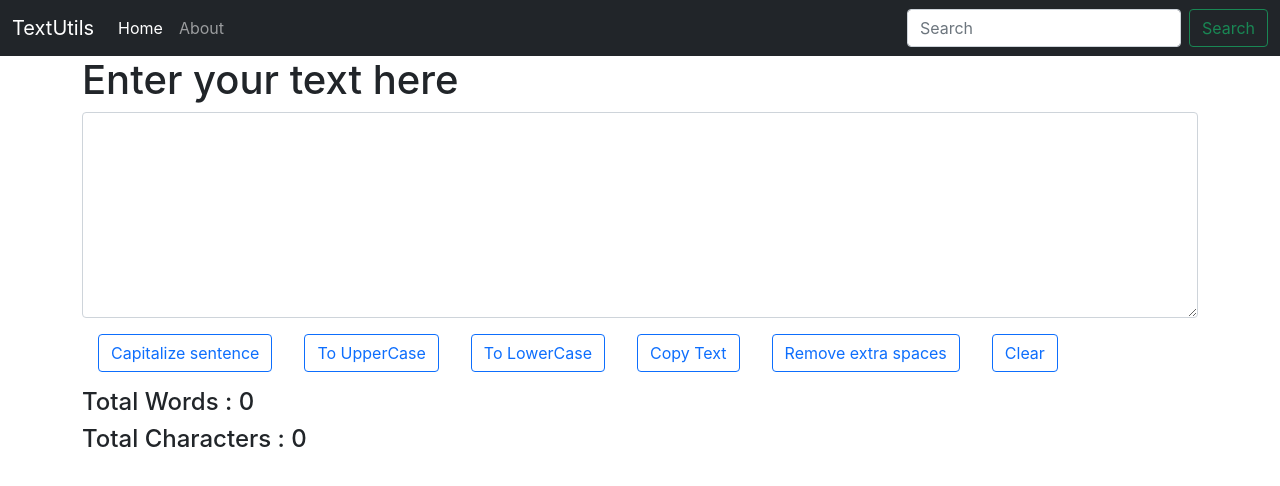
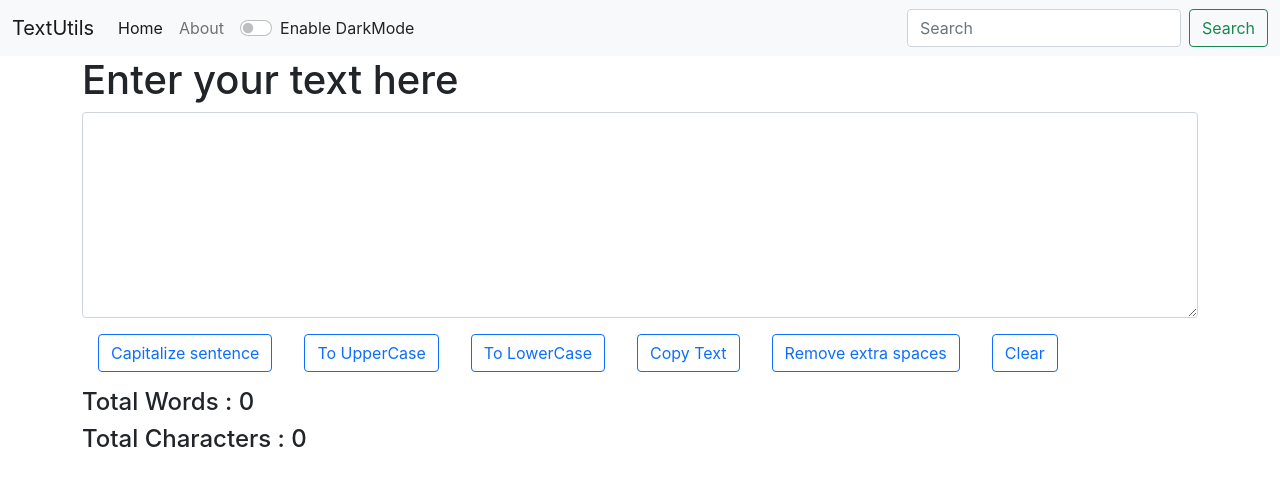
Before and after one commit to KanakPitalia/textutils, a React (Create React App) app: page / in a window 1280 px wide. Shown: the top 486 px of the page. Built offline with nearby package versions, Linux system fonts and the light colour scheme.

Commit message:
fixed some more bugs and added darkmode

```diff
--- a/src/App.js
+++ b/src/App.js
@@ -1,12 +1,50 @@
 import './App.css';
 import Navbar from './components/Navbar';
 import TextForm from './components/TextForm';
+import React, { useState } from 'react';
+
+
+
+
 function App() {
+
+
+  const [mode, setMode] = useState("light");
+
+  // backgroundColor: "#191818"
+
+
+  const Mode = () => {
+    if (mode == "light") {
+      setMode("dark");
+      document.body.style.backgroundColor = "rgb(25 28 32)";
+      document.body.style.color = "white";
+
+    }
+    else {
+      setMode("light");
+      document.body.style.backgroundColor = "white";
+      document.body.style.color = "black";
+    }
+    // console.log(style.color);
+    // if (style.color == "white") {
+    //   style.color = "black";
+    //   style.backgroundColor = "white";
+    // }
+    // else {
+    //   style.color = "black";
+    //   style.backgroundColor = "white";
+    // }
+
+
+    // setMode(style);
+  }
+
   return (
     <>
-      <Navbar />
-      <div className="container">
-        <TextForm />
+      <Navbar toggleMode={Mode} mode={mode} />
+      <div className="container" mode={mode}>
+        <TextForm mode={mode} />
       </div>
     </>
   );
--- a/src/components/Navbar.js
+++ b/src/components/Navbar.js
@@ -1,14 +1,19 @@
-import React from "react";
+import React, { useState } from "react";
 
-export default function Navbar(){
-    return (
-      <>
-           <nav className="navbar navbar-expand-lg navbar-dark bg-dark">
+export default function Navbar(props) {
+
+
+
+  return (
+    <>
+      <nav className={`navbar navbar-expand-lg navbar-${props.mode} bg-${props.mode}`}>
         <div className="container-fluid">
           <a className="navbar-brand" href="#">TextUtils</a>
+
           <button className="navbar-toggler" type="button" data-bs-toggle="collapse" data-bs-target="#navbarSupportedContent" aria-controls="navbarSupportedContent" aria-expanded="false" aria-label="Toggle navigation">
             <span className="navbar-toggler-icon"></span>
           </button>
+
           <div className="collapse navbar-collapse" id="navbarSupportedContent">
             <ul className="navbar-nav me-auto mb-2 mb-lg-0">
               <li className="nav-item">
@@ -18,15 +23,18 @@ export default function Navbar(){
                 <a className="nav-link" href="#">About</a>
               </li>
 
-
+              <div className={`form-check form-switch m-2 text-${props.mode=="dark" ? "light" :"dark" } `}>
+                <label className={`form-check-label bg-${props.mode}`} htmlFor="flexSwitchCheckDefault">{props.mode=="light" ? "Enable DarkMode" : "Enable LightMode"}</label>
+                <input className="form-check-input" type="checkbox" role="switch" id="flexSwitchCheckDefault" onClick={props.toggleMode} />
+              </div>
             </ul>
             <form className="d-flex">
-              <input className="form-control me-2" type="search" placeholder="Search" aria-label="Search"/>
+              <input className="form-control me-2" type="search" placeholder="Search" aria-label="Search" />
               <button className="btn btn-outline-success" type="submit">Search</button>
             </form>
           </div>
         </div>
       </nav>
-        </>
-    );
+    </>
+  );
 }
--- a/src/components/TextForm.js
+++ b/src/components/TextForm.js
@@ -1,6 +1,6 @@
 import React, { useState } from "react";
 
-export default function TextForm() {
+export default function TextForm(props) {
     const [text, setText] = useState("");
 
     const toUpperCase = () => {
@@ -22,9 +22,10 @@ export default function TextForm() {
     }
 
     const CopyText = () => {
-        // let tex = document.getElementById("textArea");
-        let tex = window.getSelection();
-        navigator.clipboard.writeText(tex);
+        var text = document.getElementById("textArea");
+        text.select();
+        // let tex = window.getSelection();
+        navigator.clipboard.writeText(text.value);
     }
 
     const ExtraSpaces = () => {
@@ -51,10 +52,10 @@ export default function TextForm() {
     return (
         <>
 
-            <h1>Enter your text here</h1>
-            <div className="form-group">
+            <h1 >Enter your text here</h1>
+            <div className="form-group" >
 
-                <textarea className="form-control" id="textArea" rows="8" value={text} onChange={onChange}></textarea>
+                <textarea className="form-control" style={props.mode == "dark" ? {backgroundColor:"rgb(25 28 32)",color:"white"} : {backgroundColor:"white",color:"black"}} id="textArea" rows="8" value={text} onChange={onChange}></textarea>
             </div>
 
             <button type="button" className="btn btn-outline-primary m-3" onClick={toCapitalize}>Capitalize sentence</button>
@@ -64,8 +65,8 @@ export default function TextForm() {
             <button type="button" className="btn btn-outline-primary m-3" onClick={ExtraSpaces}>Remove extra spaces</button>
             <button type="button" className="btn btn-outline-primary m-3" onClick={Clear}>Clear</button>
 
-            <h4>Total Words : {text.split(" ") == "" ? 0 : text.split(" ").length}</h4>
-            <span><h4>Total Characters : {text.length}</h4></span>
+            <h4 >Total Words : {text.split(" ") == "" ? 0 : text.trim().split(" ").length}</h4>
+            <span><h4 >Total Characters : {text.length}</h4></span>
 
         </>
     );
```
